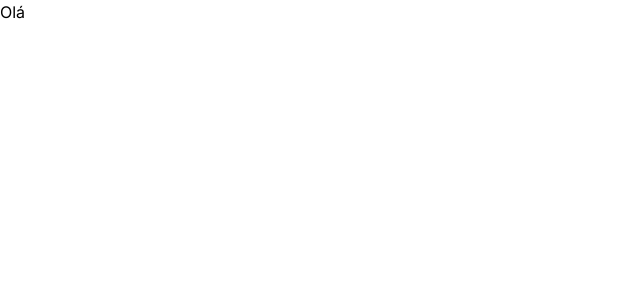
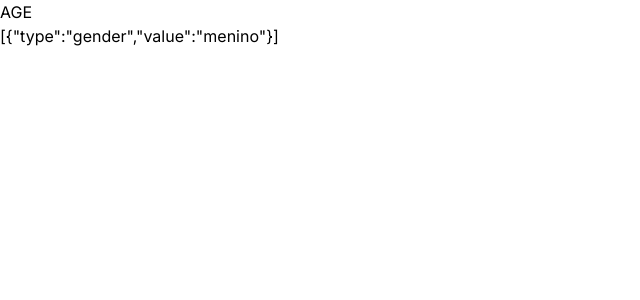
Before and after one commit to Gabriemon/bloxi-next, a Next.js app: page / in a window 1280 px wide. Both pictures are taken after a click on the button "Masculino". Shown: the top 300 px of the page, without its empty margins (0-640 px from the left). Built offline with nearby package versions, Linux system fonts and the light colour scheme.

Commit message:
Commit State

```diff
--- a/src/app/Components/age.js
+++ b/src/app/Components/age.js
@@ -1,10 +1,11 @@
 "use client"
 import React from "react"
 
-export default function Age() {
+export default function Age({currentState}) {
     return (
        <div>
-            <h1>Olá</h1>
+            <h1>AGE</h1>
+            <div>{JSON.stringify(currentState)}</div>
        </div>
     )
 }
--- a/src/app/Components/gender.js
+++ b/src/app/Components/gender.js
@@ -1,13 +1,23 @@
 "use client"
 import React, { useState } from "react"
 
-export default function Gender({setCurrentPage}) {
+export default function Gender({setCurrentPage, currentState, setCurrentState}) {
+
+
+    const handleMeninoClick = () => {
+        // Setear estado
+        setCurrentState([{type: 'gender', value: 'menino'}])
+        // Navegar
+        setCurrentPage('Age')
+
+    }
 
     return (
         <>
     <h3 className="flex justify-center mb-4 font-semibold text-gray-900 dark:text-white pt-6 mt-9">Gênero</h3>
+    <div>Current State: {JSON.stringify(currentState)}</div>
     <div class="container py-10 px-10 mx-0 min-w-full flex flex-col items-center">
-        <button onClick={() => setCurrentPage('Age')} class="bg-blue-500 text-white font-bold py-2 px-3 mt-0 rounded">Masculino</button>
+        <button onClick={handleMeninoClick} class="bg-blue-500 text-white font-bold py-2 px-3 mt-0 rounded">Masculino</button>
     </div>
     <div class="container py-0 px-10 mx-0 min-w-full flex flex-col items-center">
         <button onClick={() => setCurrentPage('Age')} class="bg-rose-500 text-white font-bold py-2 px-3 mt-0 rounded">Feminino</button>
--- a/src/app/page.js
+++ b/src/app/page.js
@@ -4,6 +4,10 @@ import Gender from "./Components/gender";
 import Age from "./Components/age";
 
 
+function MyComponent ({value, doSomething}) {
+  return <button onClick={() => doSomething('Age')}>The Value: {value}</button>
+
+}
 
 export default function Home() {
 
@@ -11,10 +15,18 @@ export default function Home() {
 
   const [currentPage, setCurrentPage] = useState('Gender')
 
+  const [currentState, setCurrentState] = useState([])
+
+
+  const navigateTo = (where) => {
+    setCurrentPage(where)
+  }
+
+
   return (
     <div>
-      {currentPage === 'Gender' && <Gender setCurrentPage={setCurrentPage}/>}
-      {currentPage === 'Age' && <Age setCurrentPage={setCurrentPage}/>}
+      {currentPage === 'Gender' && <Gender setCurrentPage={setCurrentPage} currentState={currentState} setCurrentState={setCurrentState}/>}
+      {currentPage === 'Age' && <Age setCurrentPage={setCurrentPage} currentState={currentState}/>}
     </div>
   );
 }
```
